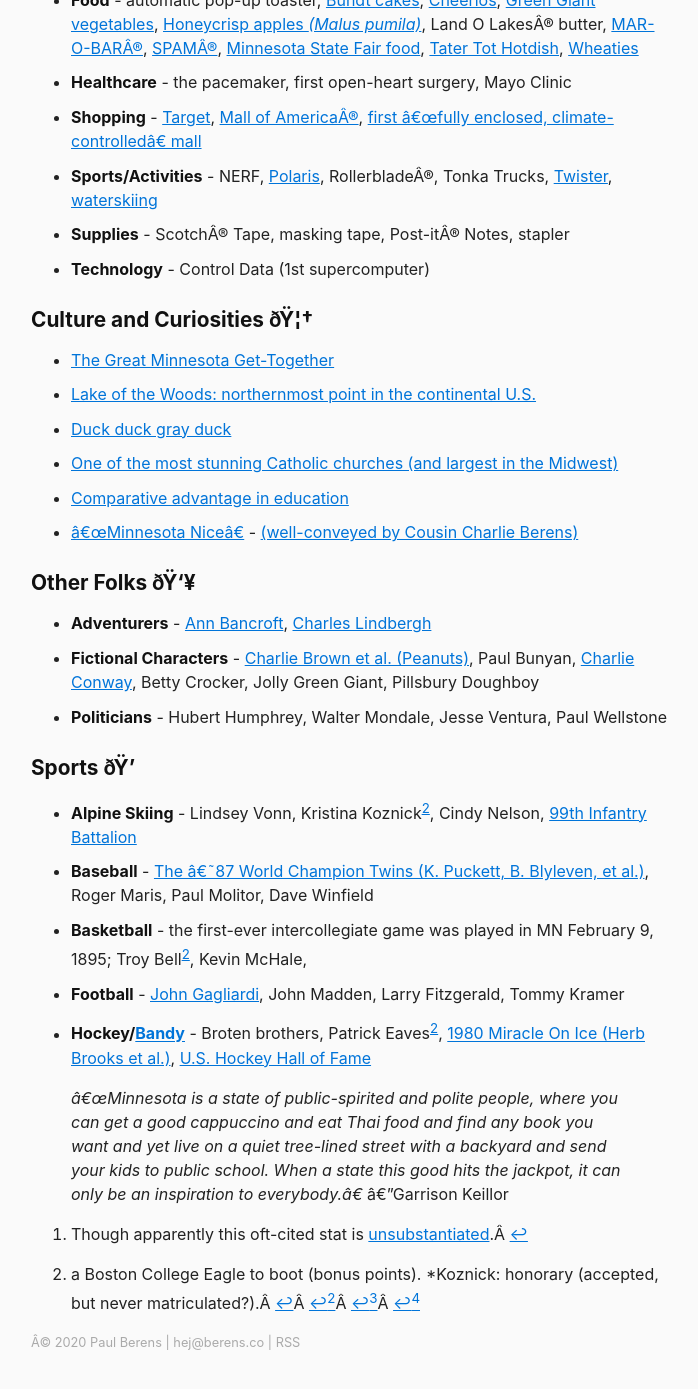
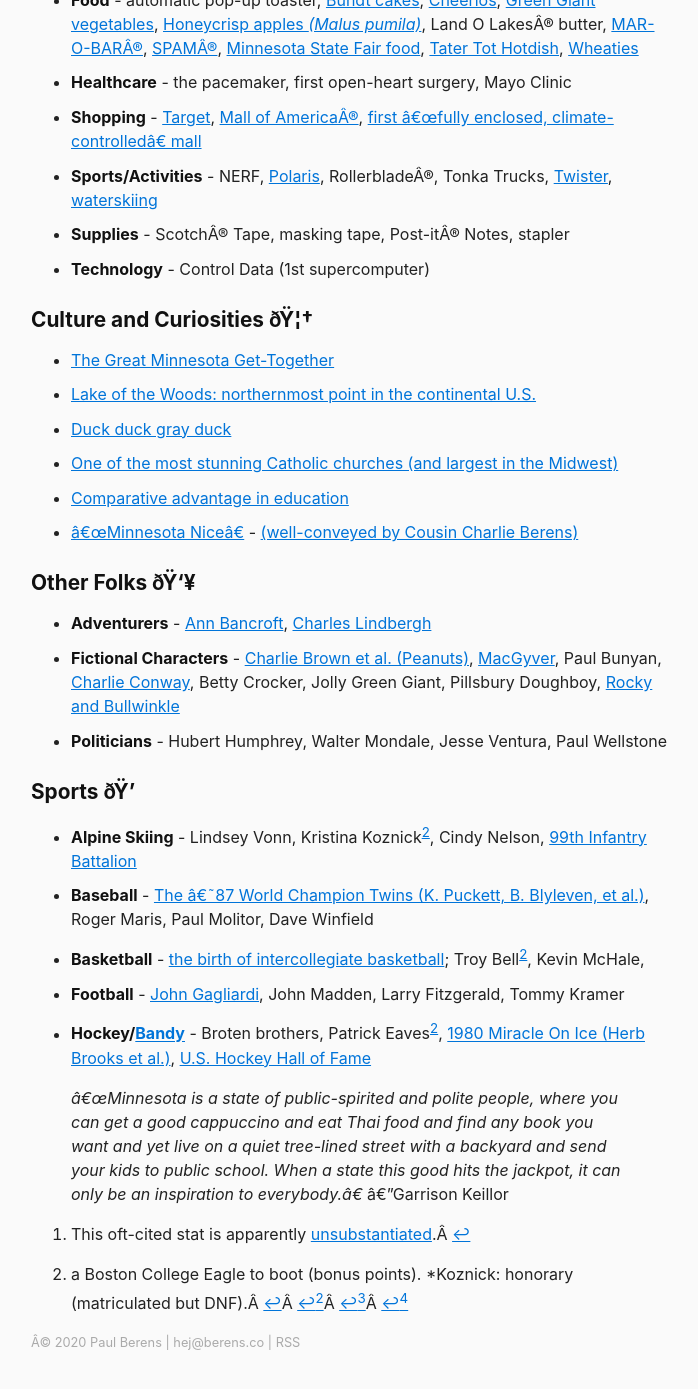
Before and after one commit to berensp/berensp.github.io, a Jekyll site: the page built from minn.md, in a window 1280 px wide and 1400 px high, scrolled down 1279 px. Shown: the top 1389 px of the window, without its empty margins (289-987 px from the left). Built offline with Jekyll 4.4.1, drawn with Linux system fonts in a browser that asks for light colours; nearby versions of some CDN libraries; some of the changed text lies outside the part shown.

Commit message:
Add files via upload

```diff
--- a/minn.md
+++ b/minn.md
@@ -16,7 +16,7 @@
 	- **Musicians** - Bob Dylan, [Craig Finn](https://craigfinn.net/)[^2], Gear Daddies/Martin Zellar, Har Mar Superstar, Hüsker Dü, The Jayhawks, Mason Jennings, Prince, The Replacements, Soul Asylum
 	- **Producers** - The Coen Brothers
 
-[^1]: Though apparently this oft-cited stat is [unsubstantiated](https://www.minnesotamonthly.com/featured/fake-news-the-twin-cities-theater-scenes-claim-to-fame/).
+[^1]: This oft-cited stat is apparently [unsubstantiated](https://www.minnesotamonthly.com/featured/fake-news-the-twin-cities-theater-scenes-claim-to-fame/).
 
 ## The Great Outdoors 🏞
 - Land of 11,842 lakes, 90k miles of shoreline (> California + Florida + Hawaii)
@@ -43,16 +43,16 @@
 
 ## Other Folks 👥
 - **Adventurers** - [Ann Bancroft](https://en.wikipedia.org/wiki/Ann_Bancroft), [Charles Lindbergh](https://en.wikipedia.org/wiki/Charles_Lindbergh)
-- **Fictional Characters** - [Charlie Brown et al. (Peanuts)](https://peanuts.fandom.com/wiki/Setting), Paul Bunyan, [Charlie Conway](https://disney.fandom.com/wiki/Charlie_Conway), Betty Crocker, Jolly Green Giant, Pillsbury Doughboy
+- **Fictional Characters** - [Charlie Brown et al. (Peanuts)](https://peanuts.fandom.com/wiki/Setting), [MacGyver](https://en.wikipedia.org/wiki/MacGyver#Biography), Paul Bunyan, [Charlie Conway](https://disney.fandom.com/wiki/Charlie_Conway), Betty Crocker, Jolly Green Giant, Pillsbury Doughboy, [Rocky and Bullwinkle](https://en.wikipedia.org/wiki/The_Adventures_of_Rocky_and_Bullwinkle_and_Friends#Characters)
 - **Politicians** - Hubert Humphrey, Walter Mondale, Jesse Ventura, Paul Wellstone
 
 ## Sports 🏒
 - **Alpine Skiing** - Lindsey Vonn, Kristina Koznick[^2], Cindy Nelson, [99th Infantry Battalion](https://www.norwegianamerican.com/the-vikings-of-world-war-ii/)
 - **Baseball** - [The '87 World Champion Twins (K. Puckett, B. Blyleven, et al.)](https://en.wikipedia.org/wiki/1987_Minnesota_Twins_season#Roster), Roger Maris, Paul Molitor, Dave Winfield
-- **Basketball** - the first-ever intercollegiate game was played in MN February 9, 1895; Troy Bell[^2], Kevin McHale,
+- **Basketball** - [the birth of intercollegiate basketball](https://www.ncaa.com/news/basketball-men/article/2016-02-09/possible-first-intercollegiate-basketball-game-was-played-feb); Troy Bell[^2], Kevin McHale,
 - **Football** - [John Gagliardi](https://www.google.com/search?q=The+Winningest+Coach+In+College+Football+History), John Madden, Larry Fitzgerald, Tommy Kramer
 - **Hockey/[Bandy](https://en.wikipedia.org/wiki/Bandy)** - Broten brothers, Patrick Eaves[^2], [1980 Miracle On Ice (Herb Brooks et al.)](https://en.wikipedia.org/wiki/Miracle_on_Ice), [U.S. Hockey Hall of Fame](https://en.wikipedia.org/wiki/United_States_Hockey_Hall_of_Fame)
 
-[^2]: a Boston College Eagle to boot (bonus points). *Koznick: honorary (accepted, but never matriculated?).
+[^2]: a Boston College Eagle to boot (bonus points). *Koznick: honorary (matriculated but DNF).
 
 > *"Minnesota is a state of public-spirited and polite people, where you can get a good cappuccino and eat Thai food and find any book you want and yet live on a quiet tree-lined street with a backyard and send your kids to public school. When a state this good hits the jackpot, it can only be an inspiration to everybody."* —Garrison Keillor
```
Also changed, not shown: other parts of minn.md (+1 -1 lines).
